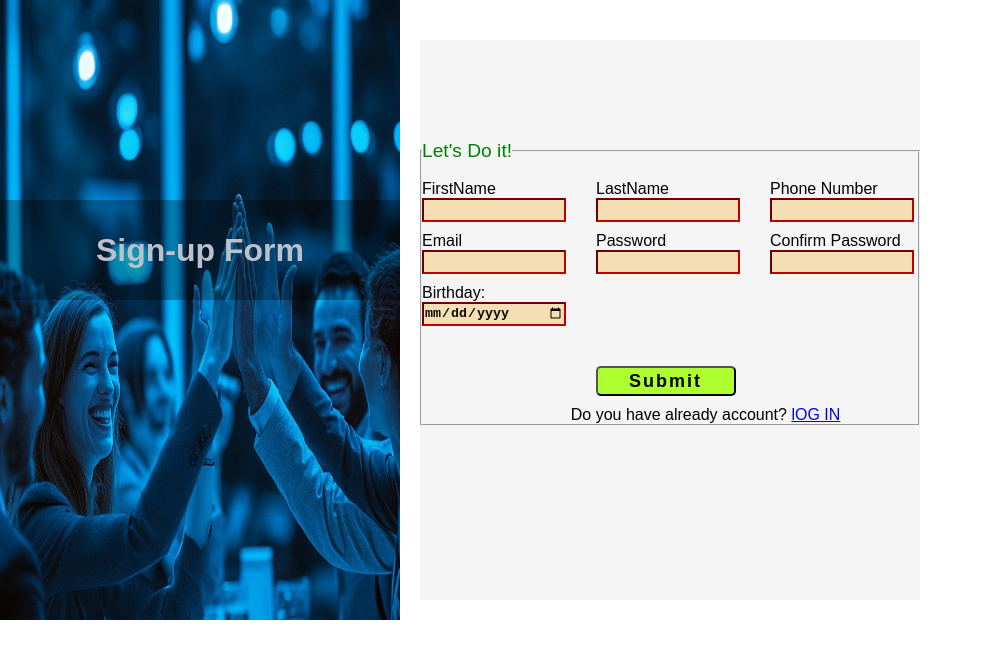
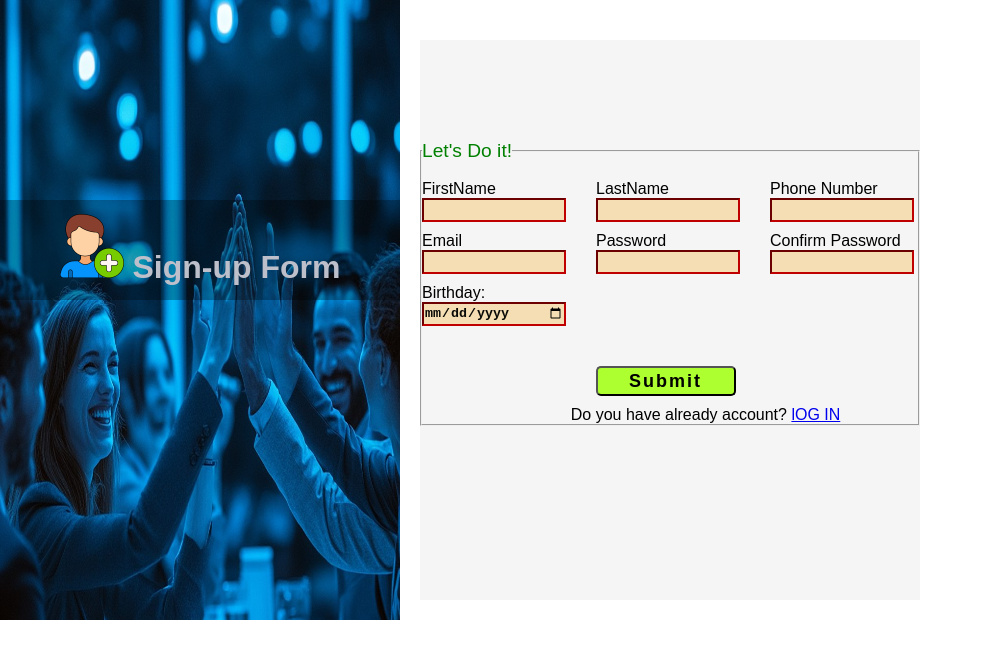
Before and after one commit to ahmedtamerreko/Sign-up_Form, a plain HTML site: page index.html in a window 1280 px wide. Shown: the whole page, without its empty margins (0-983 px from the left). Drawn offline with Linux system fonts and the light colour scheme; a web font is replaced by a local one.

Commit message:
ubdating the boster

```diff
--- a/index.html
+++ b/index.html
@@ -15,10 +15,13 @@
     <div class="image-background">
         <div class="boster">
             <div class="sign">
+                <img src="user (1).png" alt="Sign-up image">
                 Sign-up Form
             </div>
+
         </div>
     </div>
+
     <div>
 
 
```
Also changed, not shown: user (1).png (added).
